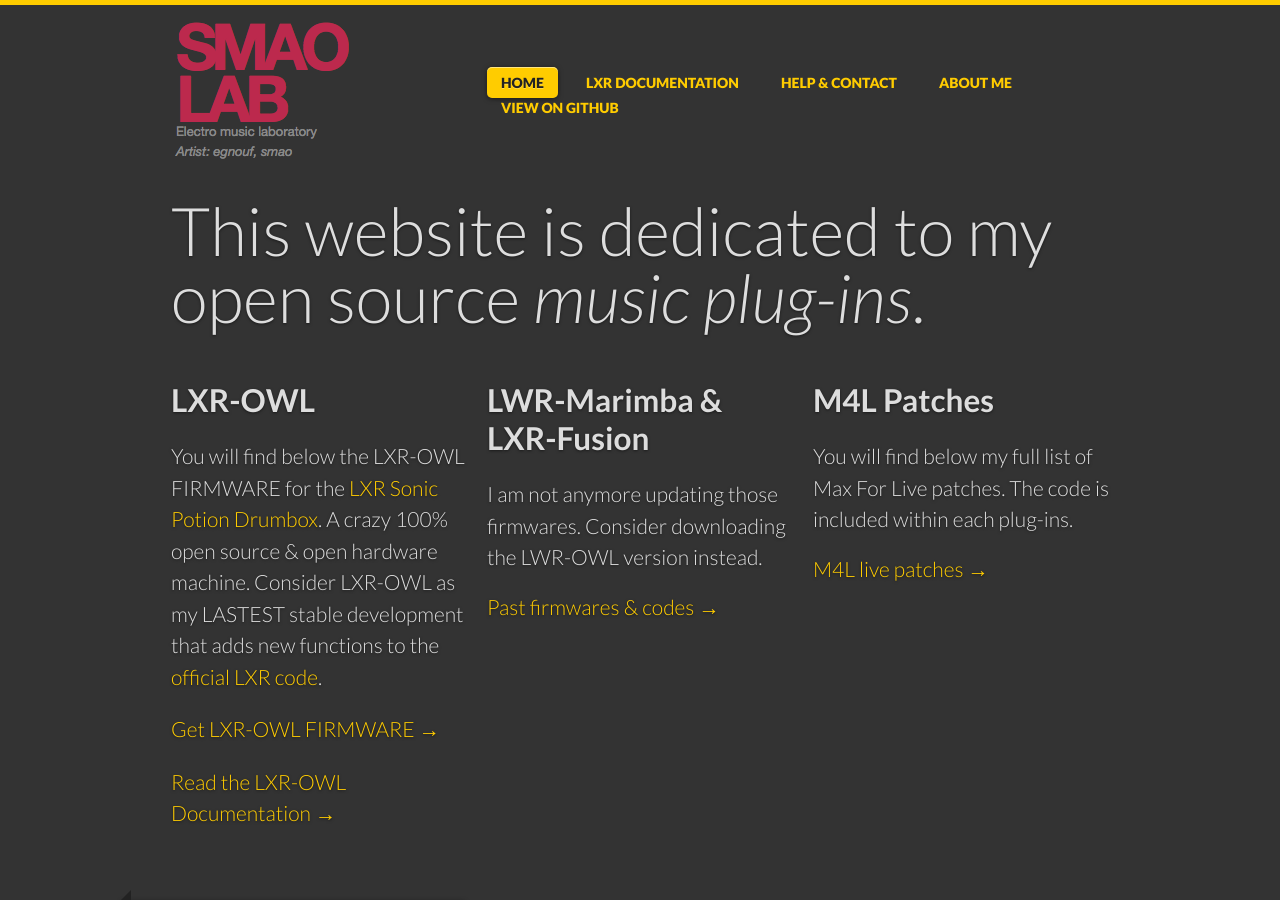
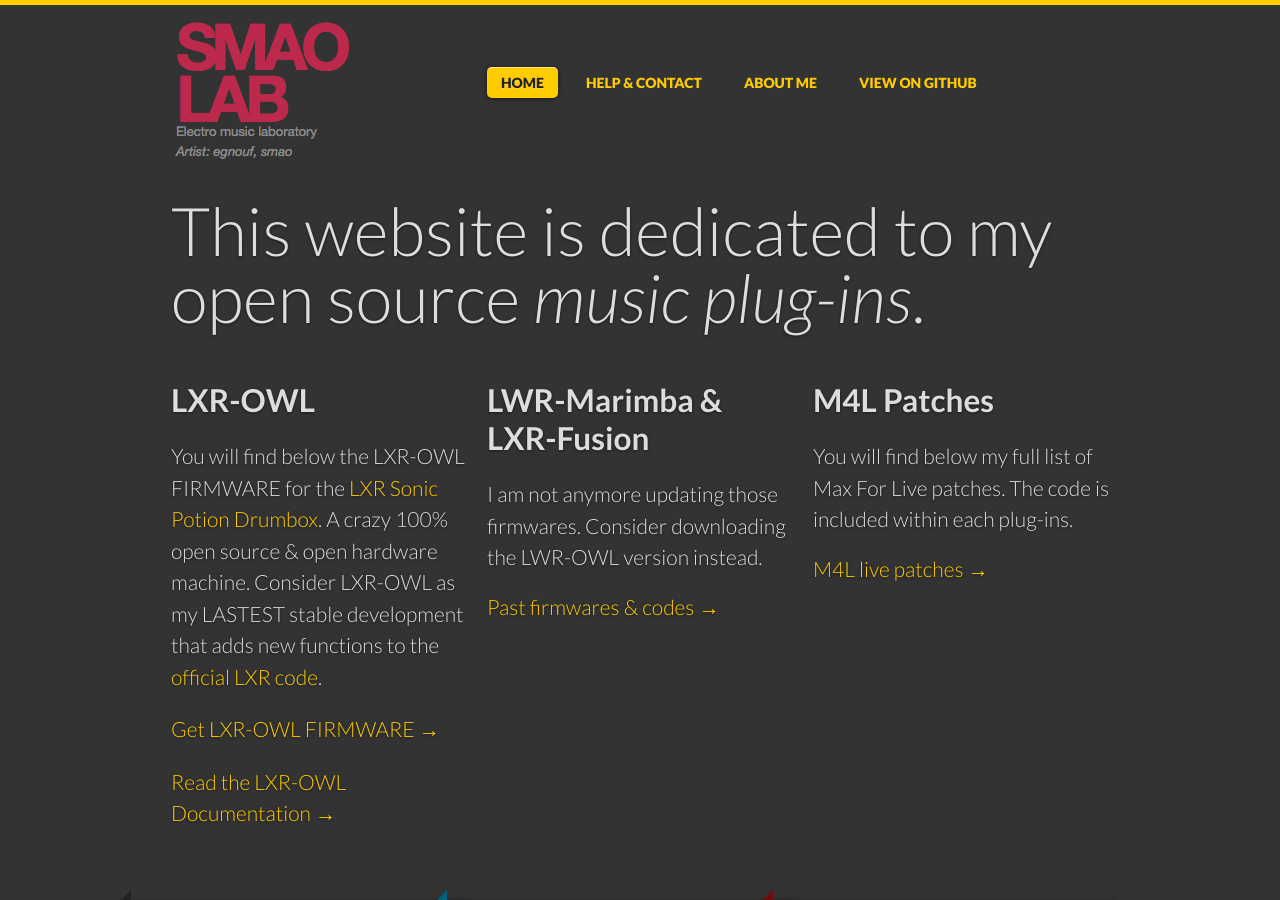
Before and after one commit to smaolab/github.io, a Jekyll site: the page built from index.html, in a window 1280 px wide and 900 px high. Built offline with Jekyll 4.4.1, drawn with Linux system fonts in a browser that asks for light colours.

Commit message:
div added and navigation simplified

```diff
--- a/_includes/primary-nav-items.html
+++ b/_includes/primary-nav-items.html
@@ -1,9 +1,6 @@
 <ul>
   <li class="{% if page.overview %}current{% endif %}">
     <a href="/">Home</a>
-  </li>
-  <li class="{% if page.url contains '/docs/' %}current{% endif %}">
-    <a href="https://github.com/smaolab/LXR-OWL/blob/master/README.md">LXR Doc<span class="show-on-mobiles">s</span><span class="hide-on-mobiles">umentation</span></a>
   </li>
   <li>
     <a href="/help/">Help & Contact</a>
--- a/index.html
+++ b/index.html
@@ -43,20 +43,21 @@
   <div class="note">
   <h5>Get the latest LXR-OWL Firmware</h5>
   <p><a href="https://github.com/smaolab/LXR-OWL/raw/master/firmware%20image/FIRMWARE.BIN">Get the LXR-OWL FIRMWARE</a></p>
-</div>
-
+</div></div>
+<div class="unit one-third">
 <div class="note info">
   <h5>LXR-OWL Documentation</h5>
   <p><a href="https://github.com/smaolab/LXR-OWL/readme.md">Read the LXR-OWL Documentation &rarr;</a></p>
 </div>
-
+</div>
+<div class="unit one-third">
 <div class="note warning">
   <h5>Consider LXR-Marimba & Fusion obsolete</h5>
   <p>Download the LXR-OWL firmware instead</p>
 </div>
 </div>
-    <div class="clear"></div>
-  </div>
+<div class="clear"></div>
+</div>
 </section>
 
 
```
